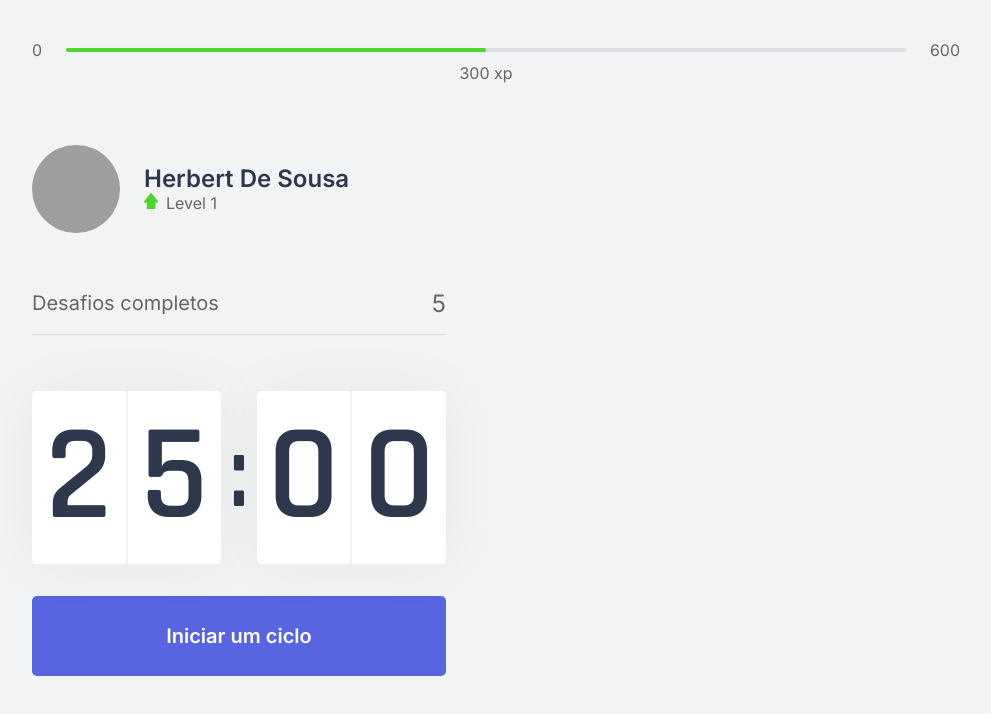
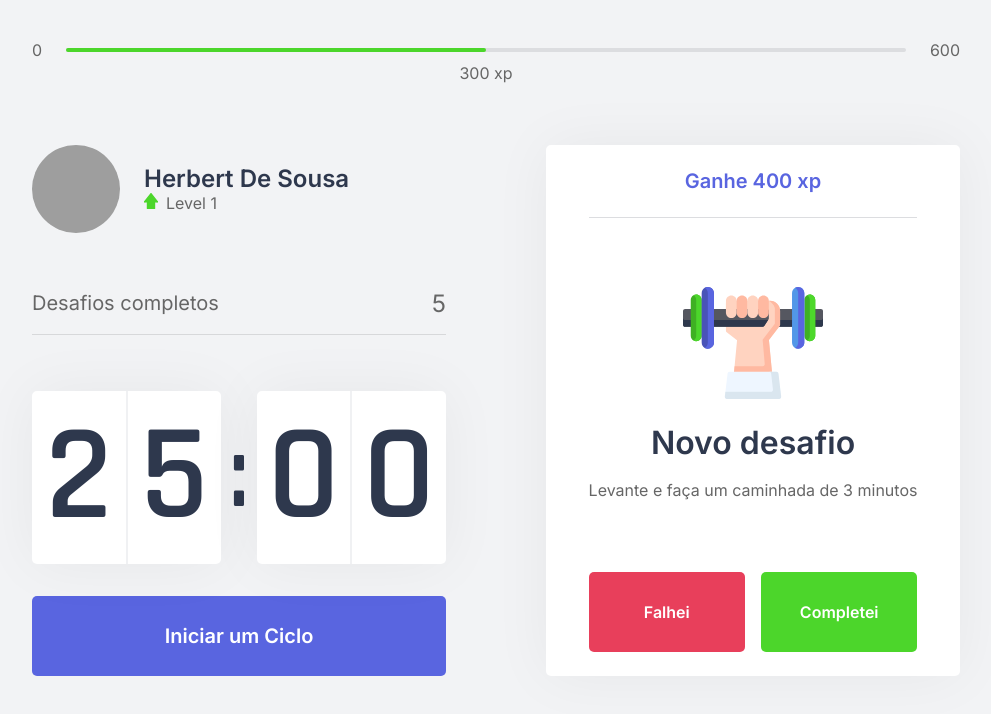
Before and after one commit to HerbertSSampaio/MoveIt, a Next.js app: page / in a window 1280 px wide. Shown: the top 714 px of the page, without its empty margins (144-1135 px from the left). Built offline with nearby package versions, Linux system fonts and the light colour scheme; grey boxes are pictures that could not be loaded.

Commit message:
feature: create component challengebox

```diff
--- /dev/null
+++ b/src/components/ChallengeBox.tsx
@@ -0,0 +1,42 @@
+import styles from '../styles/components/ChallengeBox.module.css';
+
+export function ChallengeBox() {
+    const hasActiveChallenge = true;
+
+    return (
+        <div className={styles.challengeBoxContainer}>
+            {
+                hasActiveChallenge ? (
+                    <div className={styles.challengeActive}>
+                        <header>Ganhe 400 xp</header>
+
+                    <main>
+                        <img src="icons/body.svg"/>
+                        <strong>Novo desafio</strong>
+                        <p>Levante e faça um caminhada de 3 minutos</p>
+                    </main>
+
+                    <footer>
+                        <button
+                        type="button"
+                        className={styles.challengeFailedButton}
+                        >Falhei</button>
+                        <button
+                        type="button"
+                        className={styles.challengeSucceededButton}
+                        >Completei</button>
+                    </footer>
+                    </div>
+                ) : (
+                <div className={styles.challengeNotActive}>
+                    <strong>Finalize um ciclo para receber um desafio</strong>
+                    <p>
+                        <img src="icons/level-up.svg" alt="Level Up"/>
+                        Avance de level completando desafios.
+                    </p>
+                </div>
+                )
+            }
+        </div>
+    )
+}
--- a/src/components/Countdown.tsx
+++ b/src/components/Countdown.tsx
@@ -1,9 +1,12 @@
 import { useState, useEffect } from 'react';
 import styles from '../styles/components/Countdown.module.css';
 
+let countdownTimeout: NodeJS.Timeout;
+
 export function Countdown() {
     const [time, setTime] = useState(25 * 60);
-    const [active, setActive] = useState(false);
+    const [isActive, setIsActive] = useState(false);
+    const [hasFinished, setHasFinished] = useState(false);
 
     const minutes = Math.floor(time / 60);
     const seconds = time % 60;
@@ -11,17 +14,26 @@
     const [minuteLeft, minuteRight] = String(minutes).padStart(2, '0').split('');
     const [secondLeft, secondRight] = String(seconds).padStart(2, '0').split('');
 
-    function startCountDown() {
-        setActive(true);
+    function startCountdown() {
+        setIsActive(true);
+    }
+
+    function resetCountdown(){
+        clearTimeout(countdownTimeout);
+        setIsActive(false);
+        setTime(0.1 * 60);
     }
 
     useEffect(() => {
-        if(active && time > 0) {
-            setTimeout(() => {
+        if(isActive && time > 0) {
+            countdownTimeout = setTimeout(() => {
                 setTime(time -1);
             }, 1000)
+        } else if(isActive && time === 0) {
+            setHasFinished(true);
+            setIsActive(false);
         }
-    }, [active, time])
+    }, [isActive, time])
 
     return (
         <div>
@@ -36,7 +48,20 @@
                 <span>{secondRight}</span>
             </div>
         </div>
-        <button type="button" className={styles.countdownButton} onClick={startCountDown}> Iniciar um ciclo </button>
+        <>
+        {
+            hasFinished ? (
+                <button disabled className={styles.countdownButton}>Ciclo Encerrado</button>
+            ):(
+                isActive ? (
+                    <button type="button" className={`${styles.countdownButton} ${styles.countdownButtonActive}`} onClick={resetCountdown}>Abandonar ciclo</button>
+                ):(
+                    <button type="button" className={styles.countdownButton} onClick={startCountdown}>Iniciar um Ciclo</button>
+                )
+            )
+        }
+       </>
+
         </div>
     );
 }
--- a/src/pages/index.tsx
+++ b/src/pages/index.tsx
@@ -2,10 +2,11 @@
 import { Countdown } from '../components/Countdown';
 import {ExperienceBar} from '../components/ExperienceBar';
 import { Profile } from '../components/Profile';
-
+import { ChallengeBox } from '../components/ChallengeBox';
 import Head from 'next/head';
 
 import styles from '../styles/pages/Home.module.css';
+
 
 export default function Home() {
   return (
@@ -20,7 +21,9 @@
           <CompletedChallenges />
           <Countdown />
         </div>
-        <div></div>
+        <div>
+          <ChallengeBox />
+        </div>
       </section>
     </div>
   )
--- /dev/null
+++ b/src/styles/components/ChallengeBox.module.css
@@ -0,0 +1,109 @@
+.challengeBoxContainer {
+    height: 100%;
+
+    background: var(--white);
+    border-radius: 5px;
+    box-shadow: 0 0 60px rgba(0, 0, 0, 0.05);
+    padding: 1.5rem 2rem;
+
+    display: flex;
+    flex-direction: column;
+    align-items: center;
+    justify-content: center;
+
+    text-align: center;
+}
+
+.challengeNotActive {
+    display: flex;
+    flex-direction: column;
+    align-items: center;
+}
+
+.challengeNotActive strong {
+    font-size: 1.5rem;
+    font-weight: 500;
+    line-height: 1.4;
+}
+
+.challengeNotActive p {
+    display: flex;
+    flex-direction: column;
+    align-items: center;
+    line-height: 1.4;
+    max-width: 70%;
+    margin-top: 3rem;
+}
+
+.challengeNotActive p img {
+    margin-top: 1rem;
+}
+
+.challengeActive {
+    height: 100%;
+
+    display: flex;
+    flex-direction: column;
+}
+
+.challengeActive header {
+    color: var(--blue);
+    font-weight: 600;
+    font-size: 1.25rem;
+    padding: 0 2rem 1.5rem;
+    border-bottom: 1px solid var(--gray-line);
+}
+
+.challengeActive main {
+    flex: 1;
+    display: flex;
+    flex-direction: column;
+    align-items: center;
+    justify-content: center;
+}
+
+.challengeActive main strong {
+    font-size: 2rem;
+    font-weight: 600;
+    color: var(--title);
+    margin: 1.5rem 0 1rem;
+}
+
+.challengeActive main p {
+    line-height: 1.5;
+}
+
+.challengeActive footer {
+    display: grid;
+    grid-template-columns: 1fr 1fr;
+    gap: 1rem;
+}
+
+.challengeActive footer button{
+    height: 5rem;
+
+    display: flex;
+    align-items: center;
+    justify-content: center;
+
+    border: 0;
+    border-radius: 5px;
+
+    color: var(--white);
+
+    font-size: 1rem;
+    font-weight: 600;
+    transition: filter 0.2;
+}
+
+.challengeActive footer button.challengeFailedButton{
+    background-color: var(--red);
+}
+
+.challengeActive footer button.challengeSucceededButton{
+    background-color: var(--green);
+}
+
+.challengeActive footer button:hover{
+    filter: brightness(0.9);
+}
--- a/src/styles/components/Countdown.module.css
+++ b/src/styles/components/Countdown.module.css
@@ -58,6 +58,22 @@
     transition: background-color 0.3s;
 }
 
-.countdownButton:hover {
+.countdownButton:not(:disabled):hover {
     background: var(--blue-dark);
 }
+
+.countdownButtonActive {
+    background: var(--white);
+    color: var(--title);
+}
+
+.countdownButtonActive:hover {
+    background-color: var(--red);
+    color: var(--white);
+}
+
+.countdownButton:disabled{
+    background-color: white;
+    color: var(--text);
+    cursor: not-allowed;
+}
```
